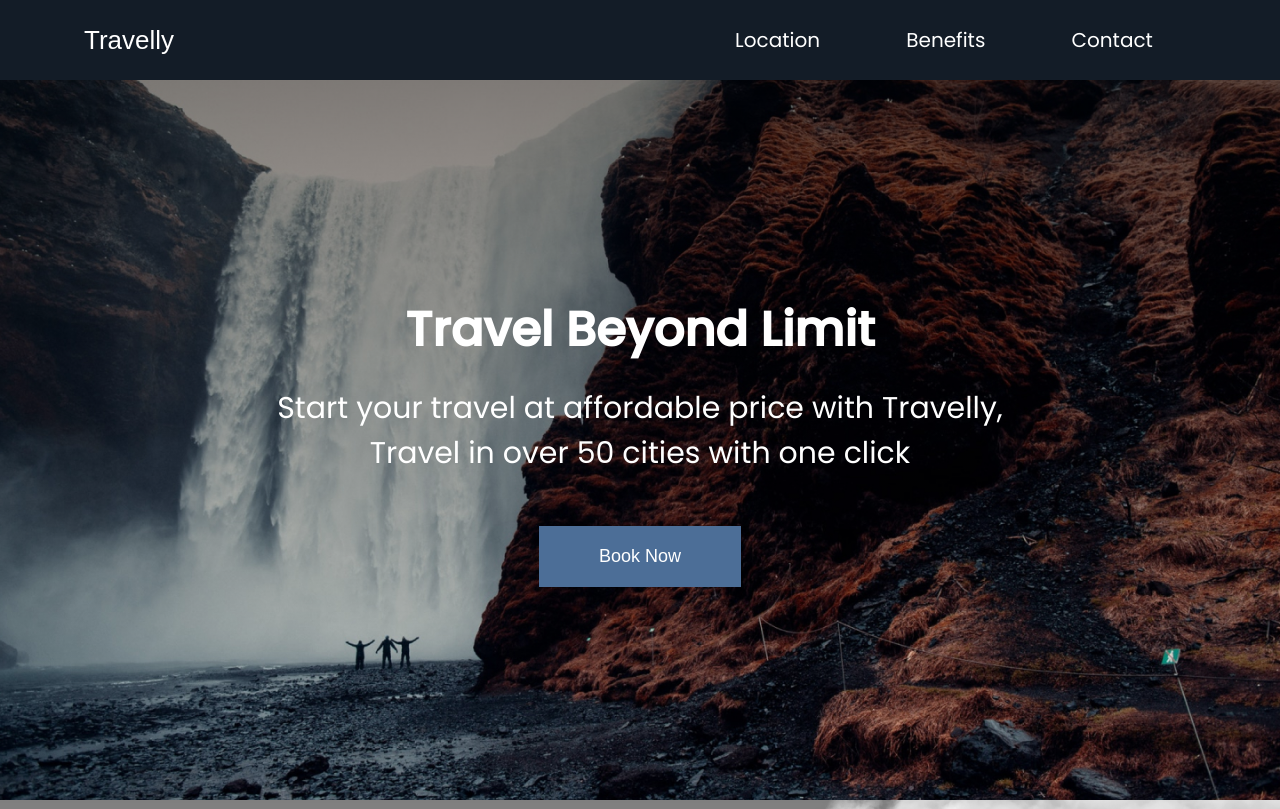
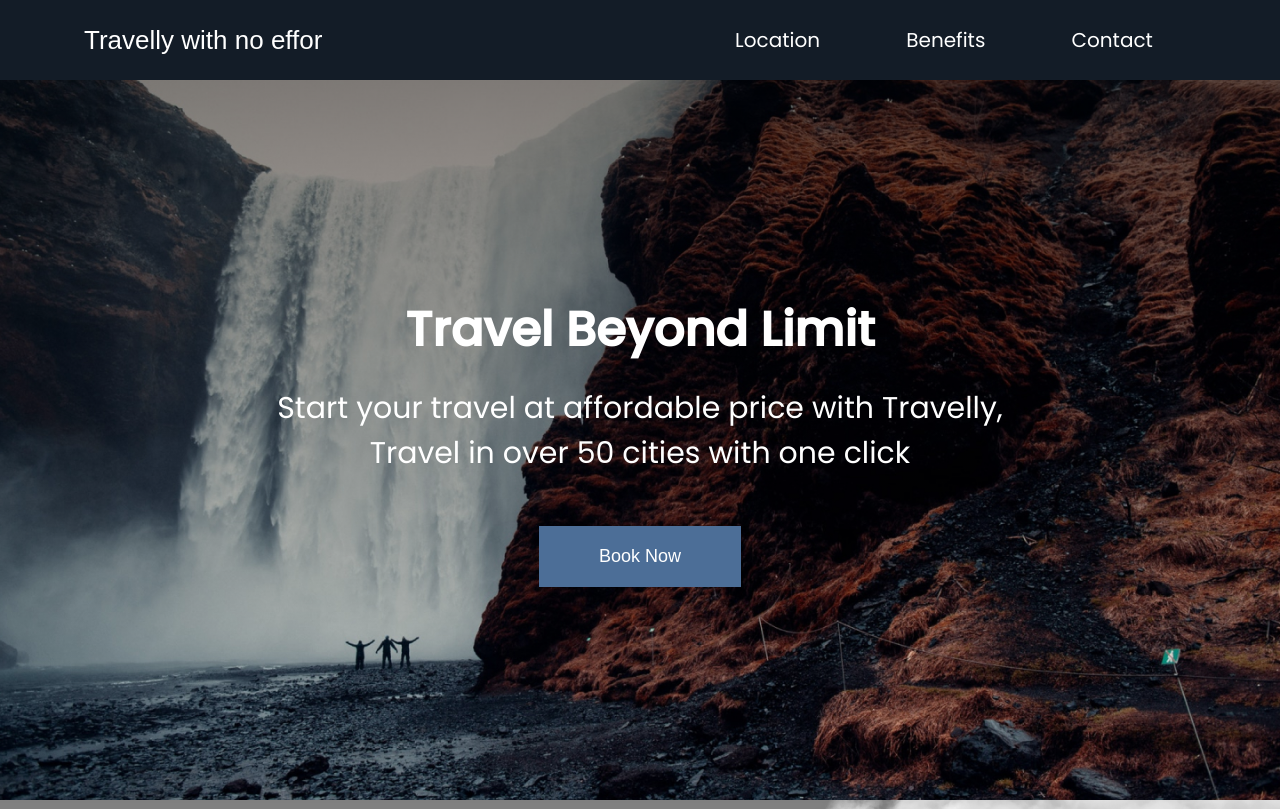
Before and after one commit to FathurAnshari/Travelly, a plain HTML site: page index.html in a window 1280 px wide. Shown: the top 809 px of the page. Drawn offline with Linux system fonts and the light colour scheme; a web font is replaced by a local one.

Commit message:
update logo

```diff
--- a/index.html
+++ b/index.html
@@ -20,7 +20,7 @@
   <body>
     <header class="main-head">
       <nav>
-        <h1 id="logo">Travelly</h1>
+        <h1 id="logo">Travelly with no effor</h1>
         <ul>
           <li><a href="#location">Location</a></li>
           <li><a href="#benefits">Benefits</a></li>
```
